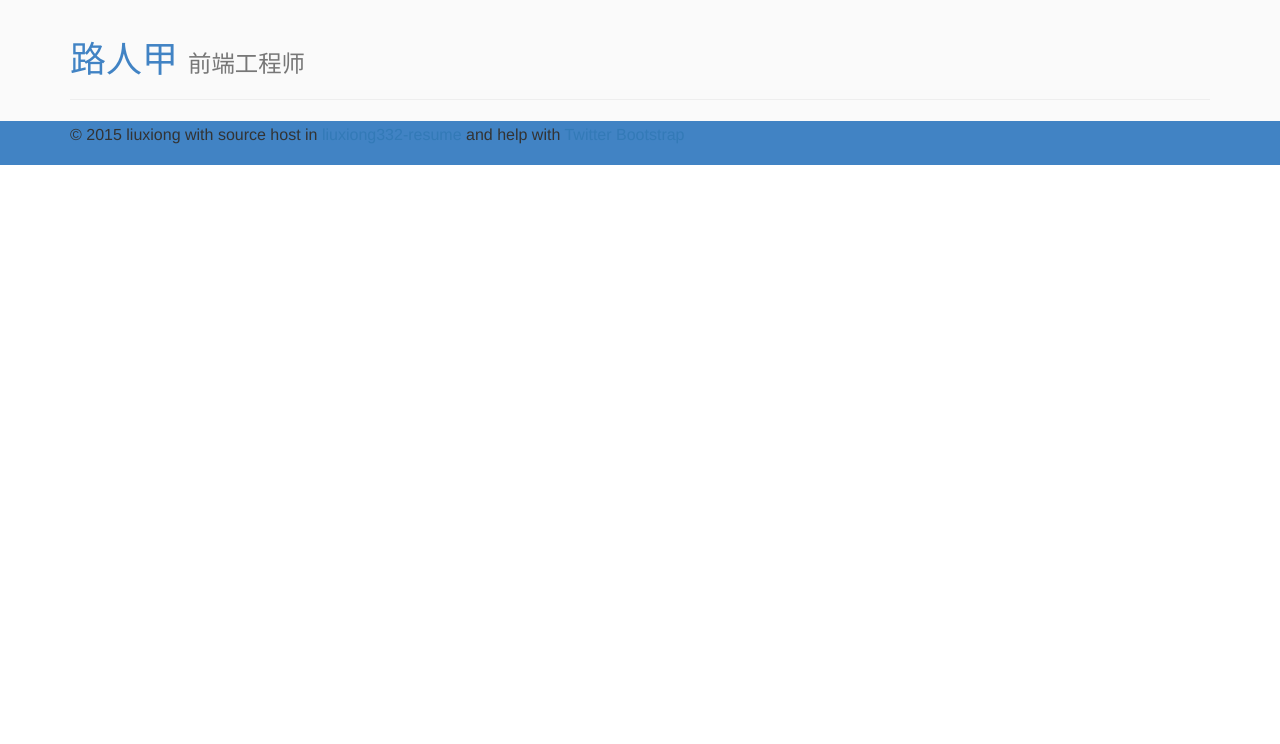
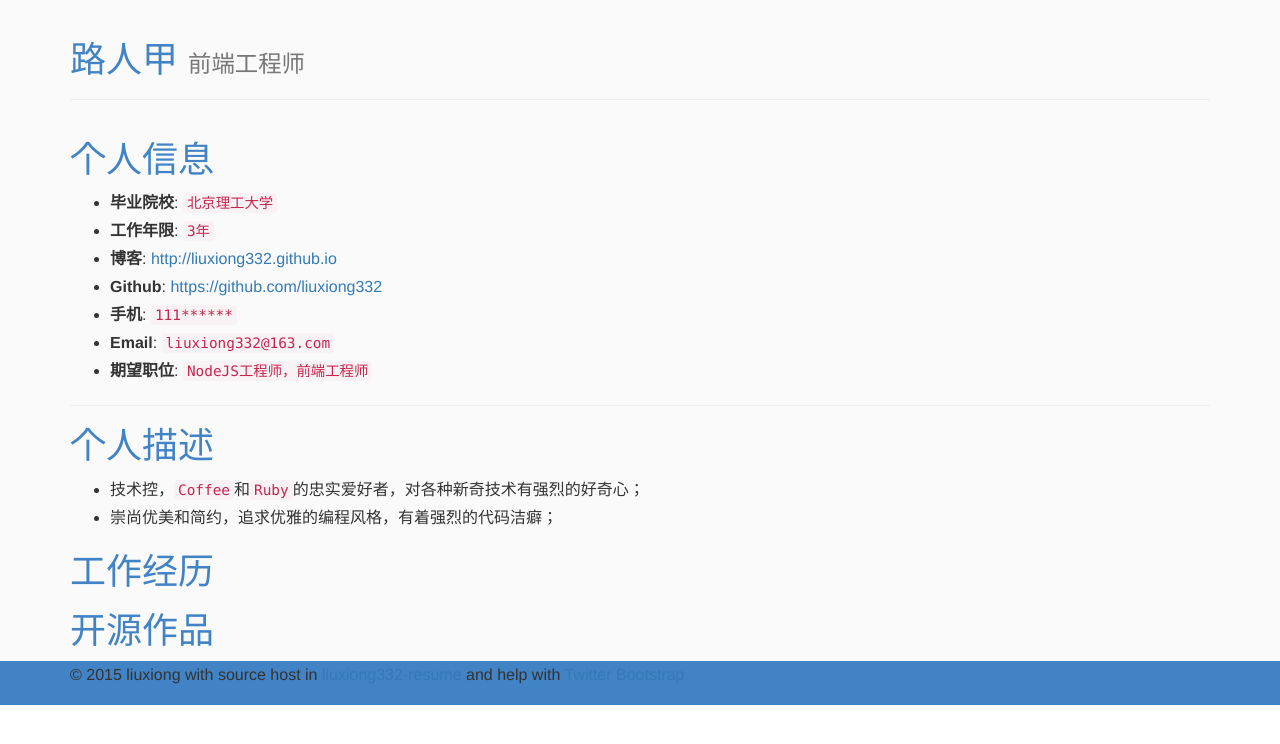
Before and after one commit to liuxiong332/liuxiong332-resume-en, a Jekyll site: the page built from index.md, in a window 1280 px wide. Shown: the top 744 px of the page. Built offline with Jekyll 4.4.1, drawn with Linux system fonts in a browser that asks for light colours; nearby versions of some CDN libraries.

Commit message:
add some information

```diff
--- a/index.md
+++ b/index.md
@@ -3,3 +3,23 @@
 tagline: 前端工程师
 layout: page
 ---
+
+# 个人信息
+
+* **毕业院校**: `北京理工大学`
+* **工作年限**: `3年`
+* **博客**: [http://liuxiong332.github.io](http://liuxiong332.github.io)
+* **Github**: [https://github.com/liuxiong332](https://github.com/liuxiong332)
+* **手机**: `111******`
+* **Email**: `liuxiong332@163.com`
+* **期望职位**: `NodeJS工程师，前端工程师`
+
+----
+
+# 个人描述
+* 技术控，`Coffee`和`Ruby`的忠实爱好者，对各种新奇技术有强烈的好奇心；
+* 崇尚优美和简约，追求优雅的编程风格，有着强烈的代码洁癖；
+
+# 工作经历
+
+# 开源作品
```
